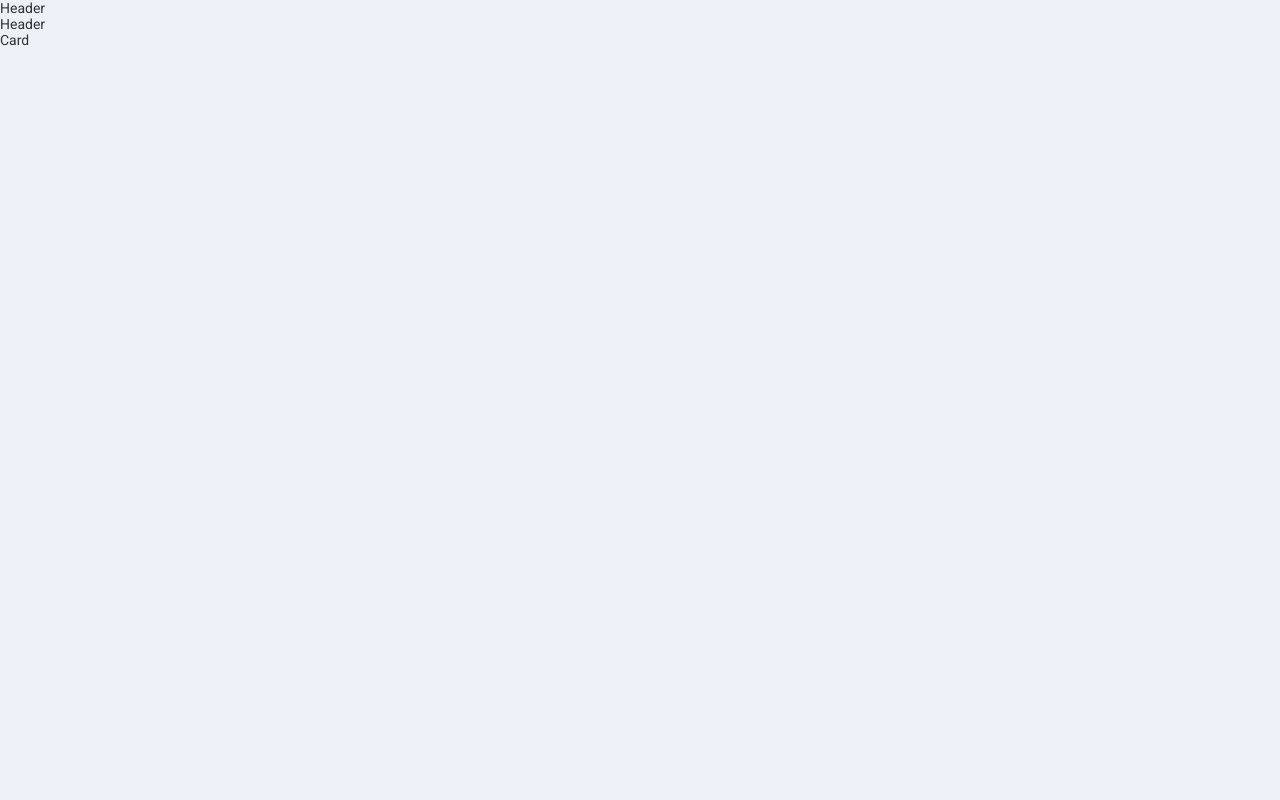
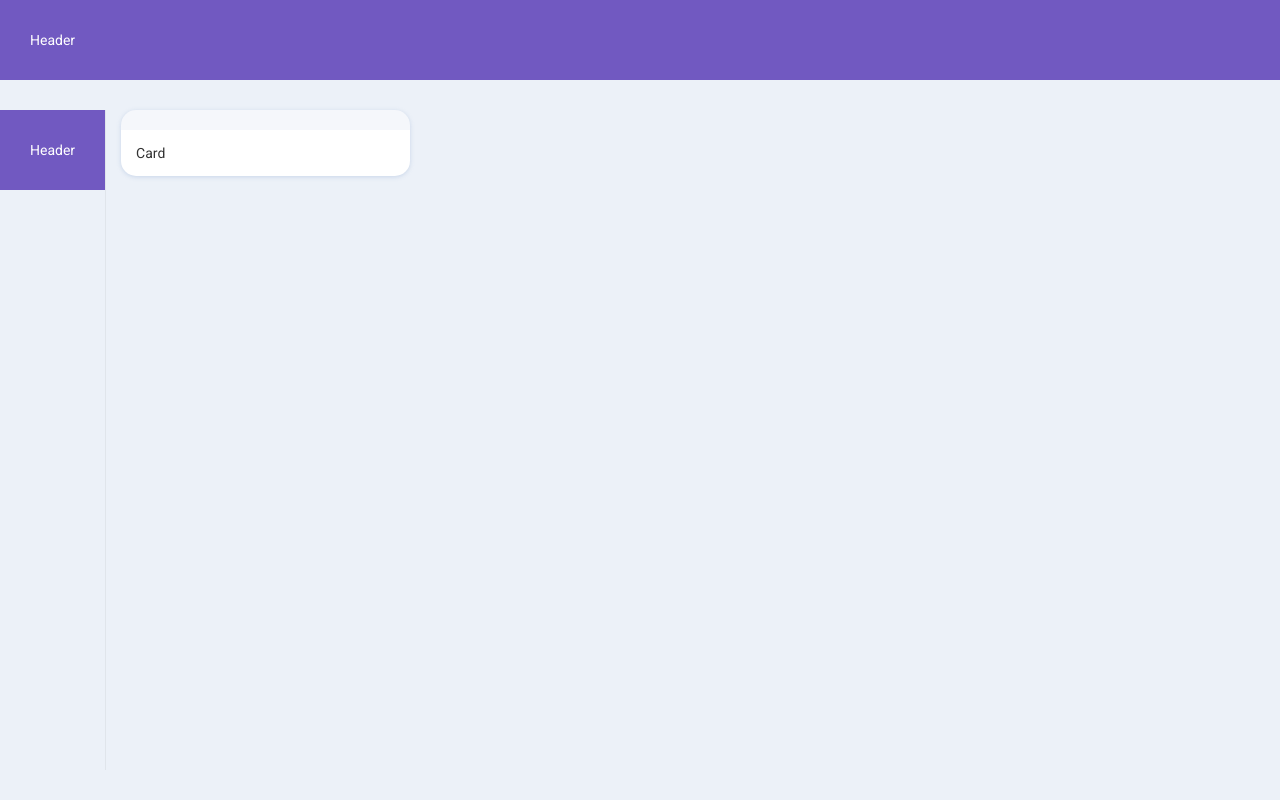
Before and after one commit to JeanBarbosa27/pipefy-ui-clone-rocketseat-youtube, a React (Create React App) app: page / in a window 1280 px wide. Built offline with nearby package versions, Linux system fonts and the light colour scheme.

Commit message:
Implements components styling

```diff
--- a/src/components/Board/styles.js
+++ b/src/components/Board/styles.js
@@ -1,5 +1,7 @@
 import styled from "styled-components";
 
 export const Container = styled.div`
-
+  display: flex;
+  height: calc(100% - 80px);
+  padding: 30px 0;
 `;
--- a/src/components/Card/styles.js
+++ b/src/components/Card/styles.js
@@ -1,3 +1,50 @@
-import styled from "styled-components";
+import styled, { css } from "styled-components";
 
-export const Container = styled.li``;
+export const Container = styled.div`
+  position: relative;
+  margin-bottom: 10px;
+  padding: 15px;
+  background-color: #ffffff;
+  border-radius: 15px;
+  border-top: 20px solid rgba(230, 236, 245, 0.4);
+  box-shadow: 0 1px 4px 0 rgba(192, 208, 230, 0.8);
+  cursor: grab;
+
+  header {
+    position: absolute;
+    top: -22px;
+    left: 15px;
+  }
+
+  p {
+    font-weight: 500;
+    line-height: 20px;
+  }
+
+  img {
+    width: 24px;
+    height: 24px;
+    margin-top: 5px;
+    border-radius: 2px;
+  }
+
+  ${({isDragging}) => isDragging && css`
+    padding-top: 31px;
+    background-color: transparent;
+    border: 2px dashed rgba(0, 0, 0, 0.2);
+    border-radius: 0;
+    box-shadow: none;
+    cursor: grabbing;
+
+    header, p, img {
+      opacity: 0;
+    }
+  `}
+`;
+
+export const Label = styled.span`
+  display: inline-block;
+  width: 10px;
+  height: 10px;
+  background-color: ${({color}) => color};
+`;
--- a/src/components/Header/styles.js
+++ b/src/components/Header/styles.js
@@ -1,5 +1,10 @@
 import styled from "styled-components";
 
-export const Container = styled.div`
-
+export const Container = styled.header`
+  display: flex;
+  height: 80px;
+  padding: 0 30px;
+  align-items: center;
+  background-color: #7159c1;
+  color: #ffffff;
 `;
--- a/src/components/List/styles.js
+++ b/src/components/List/styles.js
@@ -1,3 +1,38 @@
 import styled from "styled-components";
 
-export const Container = styled.ul``;
+export const Container = styled.section`
+  height: 100%;
+  padding: 0 15px;
+  flex: 0 0 320px;
+  opacity: ${({done}) => done ? 0.6 : 1};
+
+  &:not(:first-child) {
+    border-left: 1px solid rgba(0, 0, 0, 0.05);
+  }
+
+  header {
+    display: flex;
+    height: 42px;
+    justify-content: space-between;
+    align-items: center;
+
+    h2 {
+      padding: 0 10px;
+      font-size: 16px;
+      font-weight: 500;
+    }
+
+    button {
+      width: 42px;
+      height: 42px;
+      background-color: #3b5bfd;
+      border: 0;
+      border-radius: 18px;
+      cursor: pointer;
+    }
+  }
+
+  ul {
+    margin-top: 30px;
+  }
+`;
```
